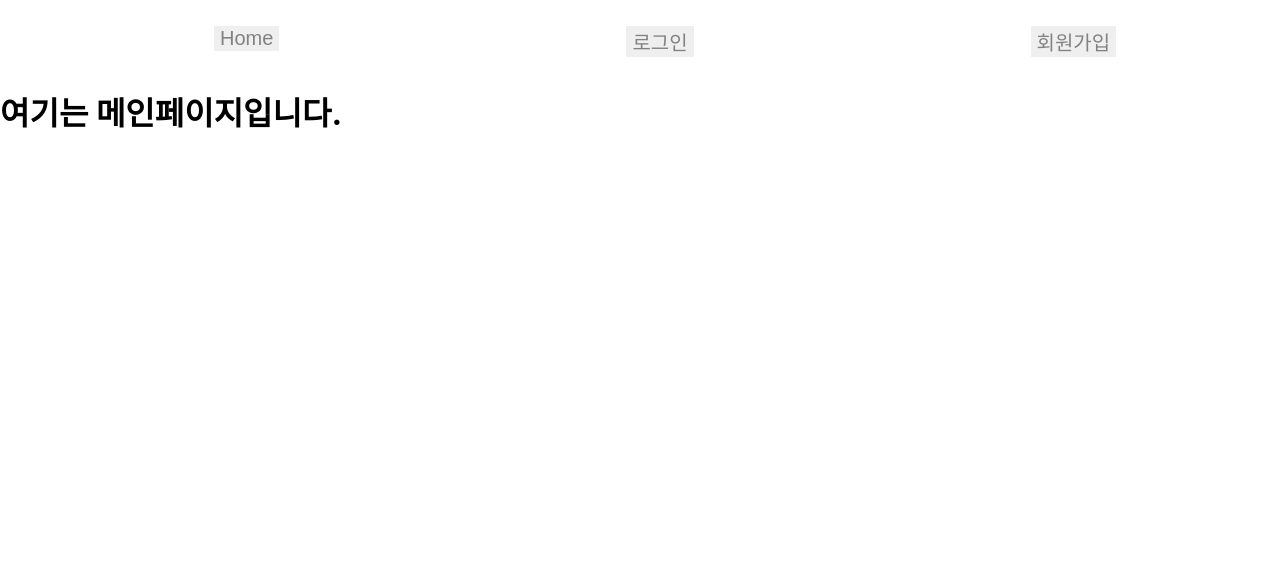
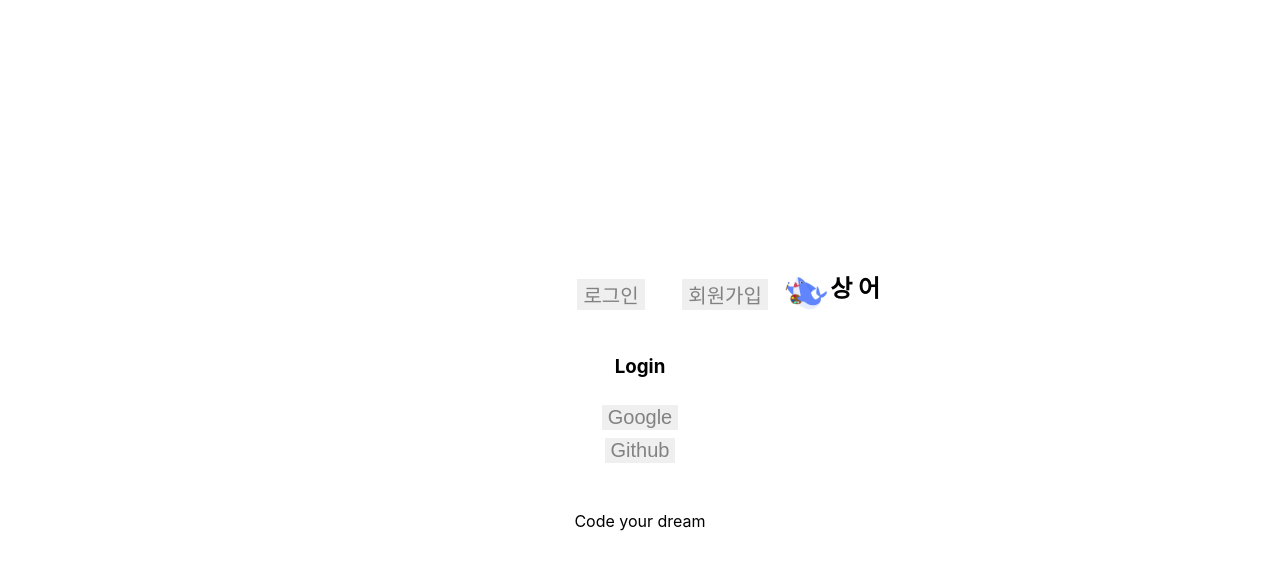
Before and after one commit to leesj8676/sangeo, a React (Create React App) app in the folder front-developing/: page / in a window 1280 px wide. Shown: the top 570 px of the page. Built offline with nearby package versions, Linux system fonts and the light colour scheme; no server answers.

Commit message:
FE app.jsx/pages폴더/assets폴더 추가
app.jsx 라우트 경로 잡아줘야 함

```diff
--- a/front-developing/package.json
+++ b/front-developing/package.json
@@ -7,6 +7,7 @@
     "@testing-library/react": "^13.3.0",
     "@testing-library/user-event": "^13.5.0",
     "axios": "^0.27.2",
+    "firebase": "^7.20.0",
     "react": "^18.2.0",
     "react-dom": "^18.2.0",
     "react-redux": "^8.0.2",
@@ -41,5 +42,5 @@
       "last 1 safari version"
     ]
   },
-  "proxy":"http://localhost:8080/api/v1"
+  "proxy": "http://localhost:8080/api/v1"
 }
--- a/front-developing/src/App.js
+++ /dev/null
@@ -1,24 +0,0 @@
-import React from "react";
-import { BrowserRouter as Router, Routes, Route } from "react-router-dom";
-import Navbar from "./components/Navbar";
-import HomePage from "./components/HomePage";
-import LoginPage from "./components/LoginPage";
-import RegisterPage from "./components/RegisterPage";
-
-function App() {
-  return (
-    <Router>
-      <div>
-        <Navbar />
-
-        <Routes>
-          <Route path="/" element={<HomePage />} />
-          <Route path="/sign_in" element={<LoginPage />} />
-          <Route path="/sign_up" element={<RegisterPage />} />
-        </Routes>
-      </div>
-    </Router>
-  );
-}
-
-export default App;
--- /dev/null
+++ b/front-developing/src/app.jsx
@@ -0,0 +1,27 @@
+
+import './app.css';
+import Login from './components/login/login';
+import Maker from './components/maker/maker';
+import CunslDetail from './components/counselordetail/counselordetail';
+import styles from './app.module.css';
+import { BrowserRouter, Routes, Route} from 'react-router-dom';
+
+
+function App({authService}) {
+  return (
+    <div className={styles.app}>
+      <BrowserRouter>
+
+        <Routes>
+          <Route path="/" element = {<Login authService={authService}/>}/>
+          <Route path="/maker" element = {<Maker authService={authService}/>}/>
+
+          <Route path="/cunsldetail" element = {<CunslDetail/>}/>
+        </Routes>
+      </BrowserRouter>
+
+    </div>
+  )
+}
+
+export default App;
--- /dev/null
+++ b/front-developing/src/app.module.css
@@ -0,0 +1,13 @@
+@value makerGrey from  './common/colors.css';
+
+* {
+  box-sizing: border-box;
+}
+.app {
+  width: 100%;
+  height: 100vh;
+  display: flex;
+  justify-content: center;
+  align-items: center;
+  background-color: makerGrey;
+}
--- a/front-developing/src/index.js
+++ b/front-developing/src/index.js
@@ -1,13 +1,19 @@
-import React from "react";
-import ReactDOM from "react-dom/client";
-import "./index.css";
-import App from "./App";
-import reportWebVitals from "./reportWebVitals";
+import React from 'react';
+import ReactDOM from 'react-dom/client';
+import './index.module.css';
+import App from './app';
+import reportWebVitals from './reportWebVitals';
+import AuthService from './service/auth_service';
 
-const root = ReactDOM.createRoot(document.getElementById("root"));
+
+
+
+const root = ReactDOM.createRoot(document.getElementById('root'));
+const authService = new AuthService();
 root.render(
   <React.StrictMode>
-    <App />
+
+    <App authService={authService} />
   </React.StrictMode>
 );
 
--- /dev/null
+++ b/front-developing/src/index.module.css
@@ -0,0 +1,16 @@
+@value makerBlack from './common/colors.css';
+
+body {
+  margin: 0;
+  font-family: -apple-system, BlinkMacSystemFont, 'Segoe UI', 'Roboto', 'Oxygen',
+    'Ubuntu', 'Cantarell', 'Fira Sans', 'Droid Sans', 'Helvetica Neue',
+    sans-serif;
+  -webkit-font-smoothing: antialiased;
+  -moz-osx-font-smoothing: grayscale;
+
+}
+
+code {
+  font-family: source-code-pro, Menlo, Monaco, Consolas, 'Courier New',
+    monospace;
+}
```
Also changed, not shown: 1 other file (tests, documents, lock files or other folders).
